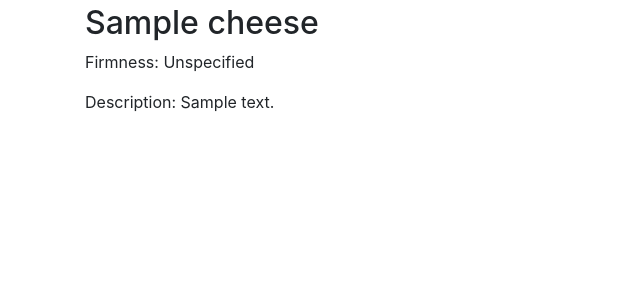
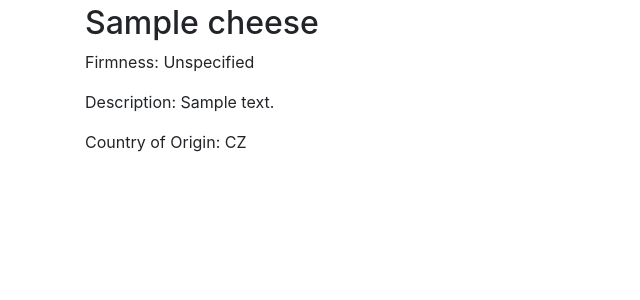
Before and after one commit to mmartyn3/django-crash-course, a Django app: a page that uses everycheese/everycheese/templates/cheeses/cheese_detail.html in a window 1280 px wide. Shown: the part 56-356 px from the top of the page, without its empty margins (0-640 px from the left). Run offline with Django 3.2, Linux system fonts and the light colour scheme; tables that the repository leaves empty hold one stand-in row (values such as "Sample post"); parts of the project's set-up code (start-up, migrations or seed data) failed here and were passed over; some libraries are stand-ins or nearby versions.

Commit message:
Implement cheese country of origin

```diff
--- a/everycheese/config/settings/base.py
+++ b/everycheese/config/settings/base.py
@@ -81,6 +81,7 @@ THIRD_PARTY_APPS = [
     "allauth",
     "allauth.account",
     "allauth.socialaccount",
+    "django_countries", # countries field in Cheese model
 ]
 
 LOCAL_APPS = [
--- a/everycheese/everycheese/cheeses/models.py
+++ b/everycheese/everycheese/cheeses/models.py
@@ -1,5 +1,6 @@
 from django.db import models
 
+from django_countries.fields import CountryField
 from autoslug import AutoSlugField
 from model_utils.models import TimeStampedModel
 
@@ -25,6 +26,10 @@ class Cheese(TimeStampedModel):
     slug = AutoSlugField("Cheese Address",
         unique=True, always_update=False, populate_from="name")
 
+    # Using the third party Django app django-countries to make a country
+    # of origin field
+    country_of_origin = CountryField('Country of origin', blank=True)
+
     # A good rule of thumb is to use TextField rather than CharField whenever
     # there might be a need for more than 255 characters.
     description = models.TextField("Description", blank=True)
--- a/everycheese/everycheese/templates/cheeses/cheese_detail.html
+++ b/everycheese/everycheese/templates/cheeses/cheese_detail.html
@@ -12,4 +12,9 @@
   {% if cheese.description %}
     <p>Description: {{ cheese.description }}</p>
   {% endif %}
+  {% if cheese.country_of_origin %}
+    <p>Country of Origin: {{ cheese.country_of_origin }}
+      <img src="{{ cheese.country_of_origin.flag }}" />
+    </p>
+  {% endif %}
 {% endblock content %}
--- a/everycheese/requirements/base.txt
+++ b/everycheese/requirements/base.txt
@@ -13,3 +13,4 @@ django-model-utils==4.0.0  # https://github.com/jazzband/django-model-utils
 django-allauth==0.42.0  # https://github.com/pennersr/django-allauth
 django-crispy-forms==1.9.2  # https://github.com/django-crispy-forms/django-crispy-forms
 django-autoslug==1.9.8  # https://github.com/justinmayer/django-autoslug/
+django-countries==6.1.3 # https://djangopackages.org/packages/p/django-countries-github/ https://pypi.org/project/django-countries/
```
Also changed, not shown: everycheese/everycheese/cheeses/tests/factories.py (+6 -3 lines), everycheese/everycheese/cheeses/migrations/0002_cheese_country_of_origin.py (added).
